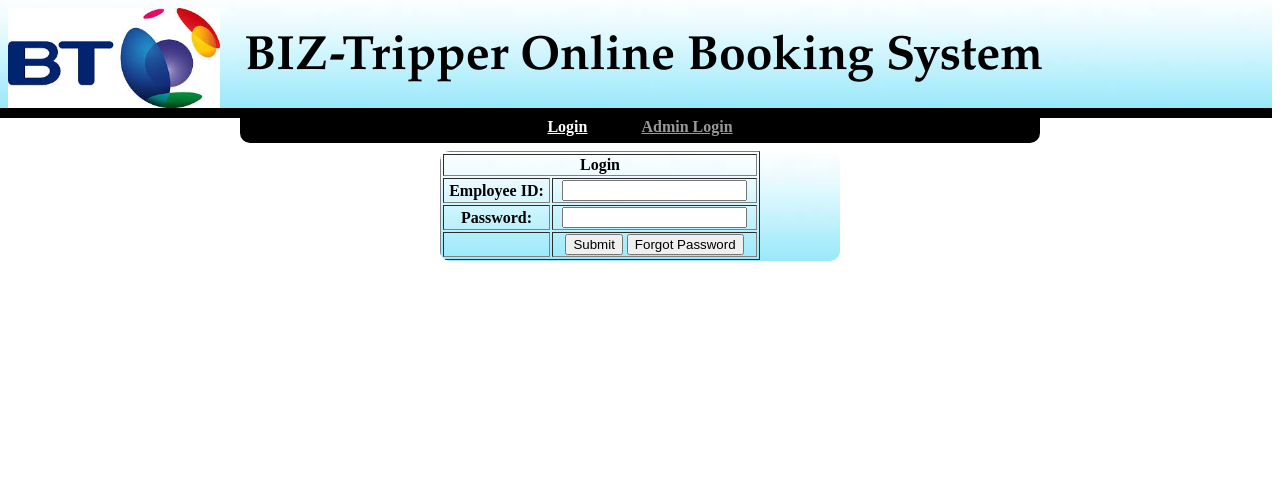
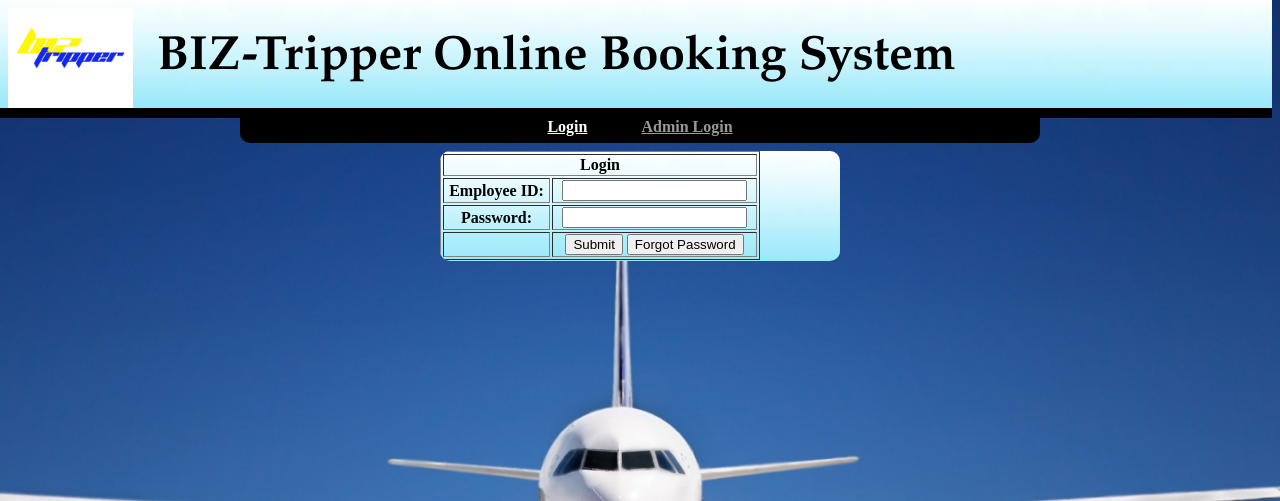
Before and after one commit to BaiXF/CS2102, a PHP site: page / in a window 1280 px wide. Shown: the top 501 px of the page. Run offline with PHP 8.4, Linux system fonts and the light colour scheme.

Commit message:
logo and login background

```diff
--- a/index.php
+++ b/index.php
@@ -1,6 +1,6 @@
 <?php
 session_start();
-
+$profpic = "images/index_wp.jpg";
 if (isset($_POST['username'])){
 
 	$user = 'root';
@@ -39,6 +39,13 @@ if(isset($_POST['forgot'])){
 	<title> BIZ-Tripper</title>
 	<meta name="viewport" content="width=device-width, initial-scale=1">
 	<link rel = "stylesheet" type = "text/css" href=" main.css">
+	<style type="text/css">
+		body {
+			background-image:url('<?php echo $profpic;?>');
+			background-repeat:no-repeat;
+    		background-position:50% 20%;
+		}
+	</style>
 </head>
 
 <body>
```
Also changed, not shown: admin/index_admin.php (+8 -1 lines), images/index_wp.jpg (added), images/logo.jpg.
